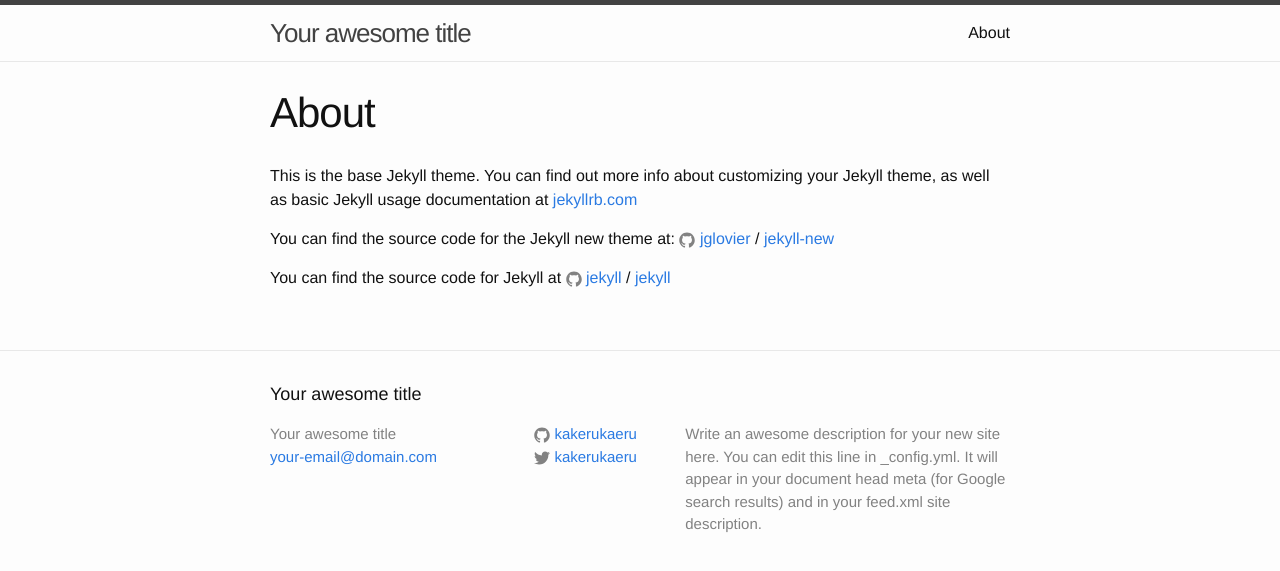
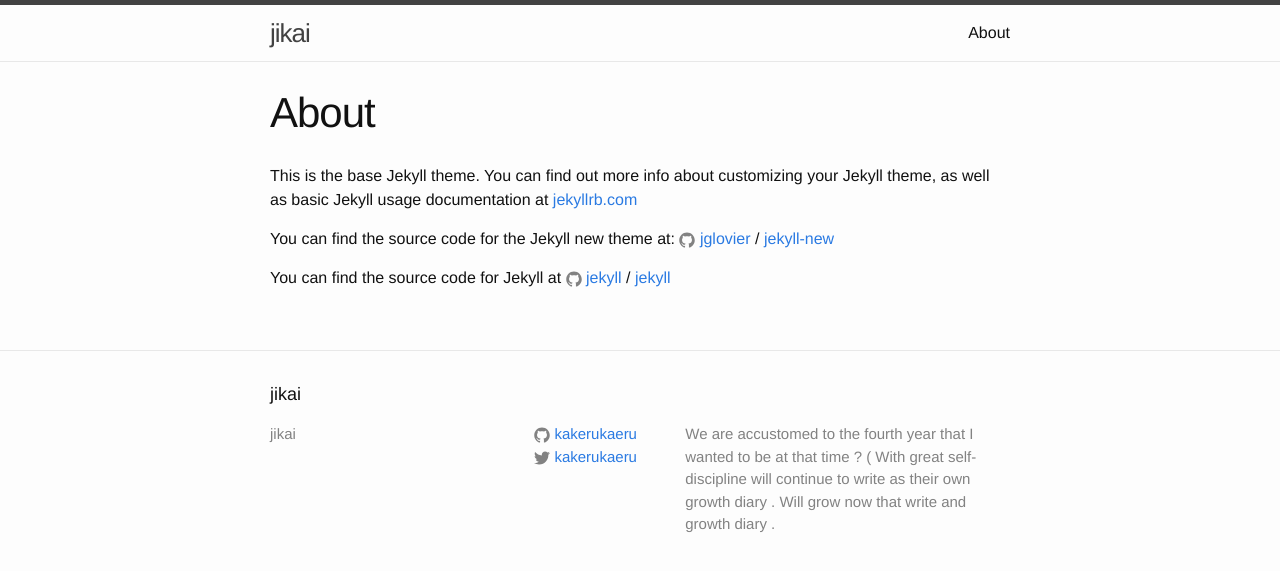
Before and after one commit to aira813/jikai, a Jekyll site: the page built from about.md, in a window 1280 px wide. Shown: the top 571 px of the page. Built offline with Jekyll 4.4.1, drawn with Linux system fonts in a browser that asks for light colours.

Commit message:
タイトル等の変更

```diff
--- a/_config.yml
+++ b/_config.yml
@@ -6,12 +6,10 @@
 # 'jekyll serve'. If you change this file, please restart the server process.
 
 # Site settings
-title: Your awesome title
-email: your-email@domain.com
+title: jikai
+email:
 description: > # this means to ignore newlines until "baseurl:"
-  Write an awesome description for your new site here. You can edit this
-  line in _config.yml. It will appear in your document head meta (for
-  Google search results) and in your feed.xml site description.
+  We are accustomed to the fourth year that I wanted to be at that time ? ( With great self-discipline will continue to write as their own growth diary . Will grow now that write and growth diary .
 baseurl: "/jikai" # the subpath of your site, e.g. /blog
 url: "http://engineer-blog.github.io" # the base hostname & protocol for your site
 twitter_username: kakerukaeru
```
